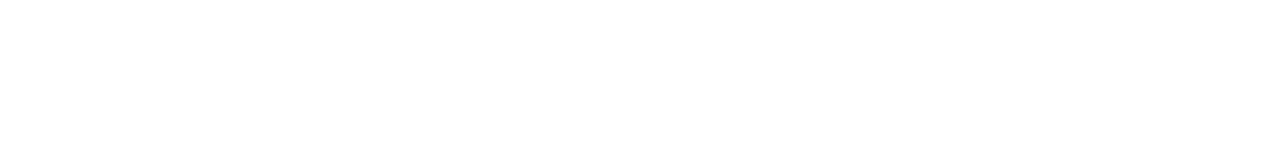
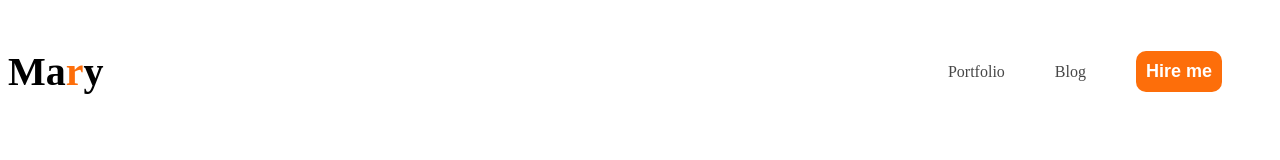
Before and after one commit to MdBulbulAhmedT/devoloper-portfolio, a plain HTML site: page index.html in a window 1280 px wide. Drawn offline with Linux system fonts and the light colour scheme.

Commit message:
added the nav bar style

```diff
--- a/index.html
+++ b/index.html
@@ -4,9 +4,19 @@
     <meta charset="UTF-8">
     <meta name="viewport" content="width=device-width, initial-scale=1.0">
     <title>Devoloper portfolio</title>
+    <link rel="stylesheet" href="style.css">
 </head>
 <body>
-    <header></header>
+    <header>
+        <nav>
+            <h3 class="nav-title">Ma<span class="text-primary">r</span>y</h3>
+            <ul>
+                <li><a href="">Portfolio</a></li>
+                <li><a href="">Blog</a></li>
+                <li><button class="btn-primary">Hire me</button></li>
+            </ul>
+        </nav>
+    </header>
     <main></main>
     <footer></footer>
 </body>
--- /dev/null
+++ b/style.css
@@ -0,0 +1,44 @@
+/* shared css */
+
+.text-primary{
+    color: #fd6e0a;
+}
+
+.btn-primary{
+    background-color: #fd6e0a;
+    font-size: 18px;
+    font-weight: 700;
+    border-radius: 10px;
+    border: 0px;
+    color: white;
+    padding: 10px;
+}
+
+/* nav related css*/
+
+nav{
+    display: flex;
+    justify-content: space-between;
+    align-items: center;
+}
+
+.nav-title{
+    color: black;
+    font-size: 40px;
+    font-weight: 800;
+}
+
+nav > ul{
+    display: flex;
+    align-items: center;
+}
+
+nav > ul > li{
+    list-style: none;
+    margin-right: 50px;
+}
+
+nav a{
+    text-decoration: none;
+    color: #474747;
+}
```
